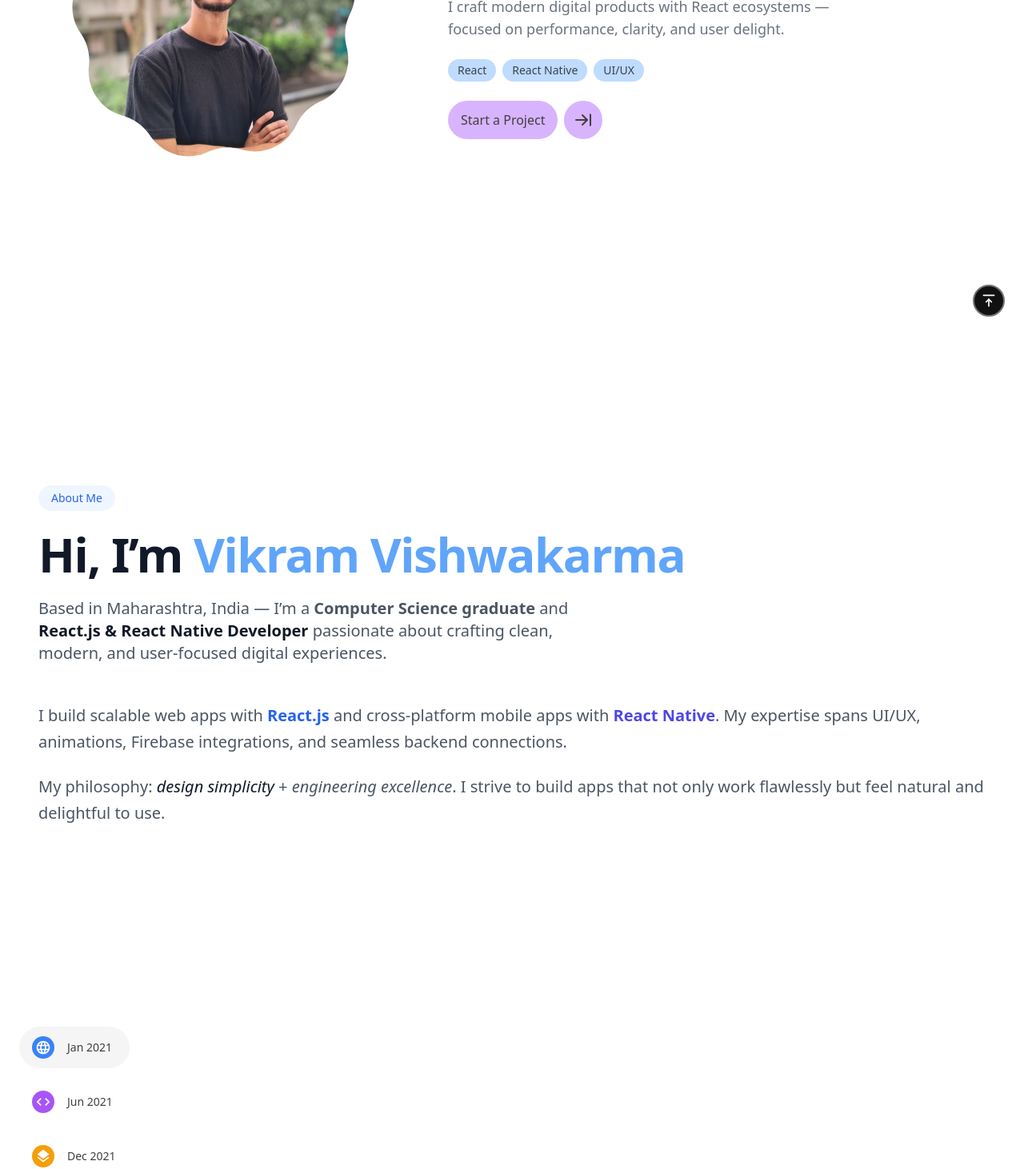
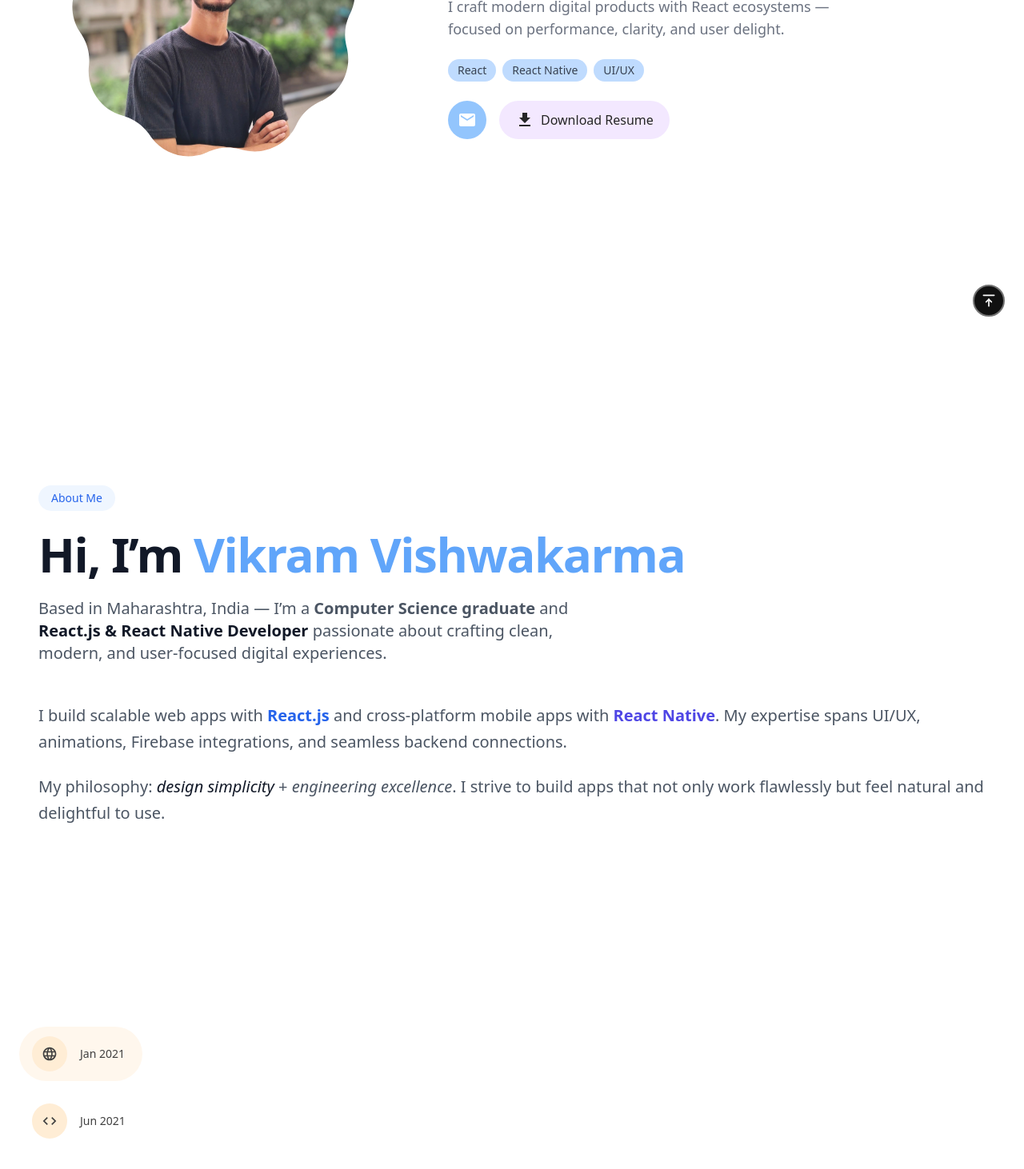
Before and after one commit to hustlewithvikram/vikram, a Next.js app: page / in a window 1280 px wide. Shown: the part 380-1842 px from the top of the page at 80% size. Built offline with nearby package versions, Linux system fonts and the light colour scheme; what tailwind-clip-path would draw is missing.

Commit message:
Added resume to download with a button, also timeline ui improve

```diff
--- a/app/components/sections/Hero.jsx
+++ b/app/components/sections/Hero.jsx
@@ -3,7 +3,12 @@ import React from "react";
 import { motion } from "framer-motion";
 import Image from "next/image";
 import { sendEmail } from "../../../lib/utils";
-import { ArrowRight, ArrowRightAltRounded } from "@mui/icons-material";
+import {
+	ArrowRight,
+	ArrowRightAltRounded,
+	Download,
+	Mail,
+} from "@mui/icons-material";
 import { ArrowRightToLine } from "lucide-react";
 
 const Hero = () => {
@@ -14,6 +19,15 @@ const Hero = () => {
 			y: 0,
 			transition: { delay: i * 0.2, duration: 0.8, ease: "easeOut" },
 		}),
+	};
+
+	const downloadResume = () => {
+		// Update the path below with your resume file (e.g. public/resume.pdf)
+		const link = document.createElement("a");
+		link.href =
+			"/documents/Vikram Vishwakarma - React & React Native Resume.pdf";
+		link.download = "Vikram Vishwakarma - React & React Native Resume.pdf";
+		link.click();
 	};
 
 	return (
@@ -119,24 +133,36 @@ const Hero = () => {
 						))}
 					</motion.div>
 
+					<motion.div className="mt-8 flex items-center md:justify-start justify-center gap-4">
+						{/* --- Email Button --- */}
 						<motion.button
 							variants={fadeUp}
-						custom={4}
+							custom={1}
 							whileHover={{ scale: 0.95 }}
-						whileTap={{ scale: 0.95 }}
+							whileTap={{ scale: 0.85 }}
 							onClick={() =>
 								sendEmail(
 									"Potential Collaboration",
 									"Hello Vikram, I'd like to discuss a project opportunity..."
 								)
 							}
-						className="mt-6 inline-flex items-center gap-2 text-neutral-700 justify-center font-medium mx-auto md:mx-0"
+							className="flex items-center justify-center bg-blue-300 md:hover:bg-blue-400 text-white rounded-full p-3 transition-all"
 						>
-						<motion.span className="bg-purple-300 px-4 py-3 rounded-full">
-							Start a Project
-						</motion.span>
-						<ArrowRightToLine className="bg-purple-300 p-3 size-12 rounded-full" />
+							<Mail size={24} />
 						</motion.button>
+
+						<motion.button
+							variants={fadeUp}
+							custom={2}
+							whileHover={{ scale: 0.97 }}
+							whileTap={{ scale: 0.85 }}
+							onClick={downloadResume}
+							className="flex items-center gap-2 bg-purple-100 md:hover:bg-purple-200 text-neutral-800 font-medium px-5 py-3 rounded-full transition-all"
+						>
+							<Download className="w-5 h-5" />
+							Download Resume
+						</motion.button>
+					</motion.div>
 				</motion.div>
 			</div>
 		</div>
--- a/app/components/sections/Timeline.jsx
+++ b/app/components/sections/Timeline.jsx
@@ -84,9 +84,7 @@ const TimelineCard = React.memo(({ item }) => {
 	return (
 		<div className="bg-white dark:bg-neutral-800 rounded-2xl p-6 h-full border border-neutral-200 dark:border-neutral-700 transition-all duration-300">
 			<div className="flex items-center gap-4 mb-5">
-				<span
-					className={`text-3xl p-3 ${item.color} text-white rounded-full`}
-				>
+				<span className={`text-3xl p-3 bg-orange-100 rounded-full`}>
 					{item.icon}
 				</span>
 				<span className="text-sm font-semibold text-neutral-600 dark:text-neutral-300 bg-neutral-100 dark:bg-neutral-700/50 py-1.5 px-4 rounded-full">
@@ -164,12 +162,12 @@ export default function Timeline() {
 						onClick={() => selectCard(index)}
 						className={`flex items-center gap-4 px-4 py-3 rounded-full text-sm font-medium text-neutral-700 dark:text-neutral-300 transition-all duration-300 ${
 							currentIndex === index
-								? "dark:border-white bg-neutral-100 dark:bg-neutral-700/50"
+								? "dark:border-white bg-orange-50 dark:bg-neutral-700/50"
 								: ""
 						}`}
 					>
 						<span
-							className={`text-xl p-1 ${item.color} text-white rounded-full`}
+							className={`text-xl bg-orange-100 p-3 rounded-full`}
 						>
 							{item.icon}
 						</span>
```
Also changed, not shown: 2 other files (tests, documents, lock files or other folders). Lines whose indentation alone changed are shown as unchanged.
